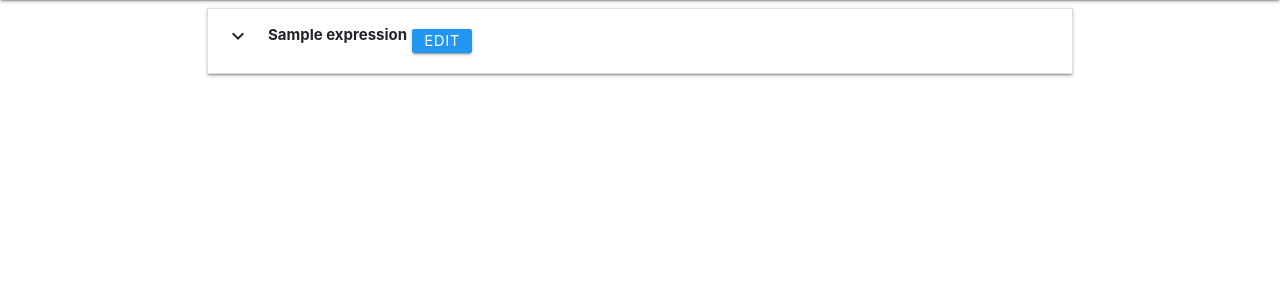
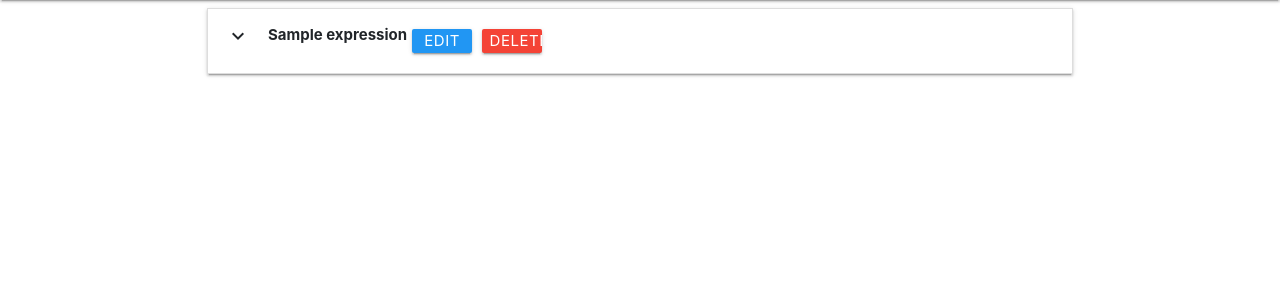
Before and after one commit to Code-Institute-Submissions/milestone3b, a Flask app: page / in a window 1280 px wide. Shown: the part 64-364 px from the top of the page. Run offline with Flask 2, Linux system fonts and the light colour scheme; a database or web service that is not in the repository returns one stand-in record (Sample ...); some libraries are stand-ins or nearby versions.

Commit message:
delete functionality implemented

```diff
--- a/app.py
+++ b/app.py
@@ -48,6 +48,11 @@ def update_pun(pun_id):
     })
     return redirect(url_for('get_puns'))
 
+@app.route('/delete_pun/<pun_id>')
+def delete_pun(pun_id):
+    mongo.db.puns.remove({'_id': ObjectId(pun_id)})
+    return redirect(url_for('get_puns'))
+
 if __name__ == '__main__':
     app.run(host=os.getenv("IP", "0.0.0.0"),
         port=int(os.getenv("PORT", "8080")), debug=True)
--- a/templates/index.html
+++ b/templates/index.html
@@ -8,6 +8,7 @@
             <i class="material-icons">expand_more</i>
             <b>{{pun.expression}}</b>
             <a class="edit waves-effect waves-light btn btn_small blue" href="{{url_for('edit_pun', pun_id=pun._id)}}">Edit</a>
+            <a class="edit waves-effect waves-light btn btn_small red" href="{{url_for('delete_pun', pun_id=pun._id)}}">Delete</a>
         </div>
 		<div class="collapsible-body">
             <span>
```
